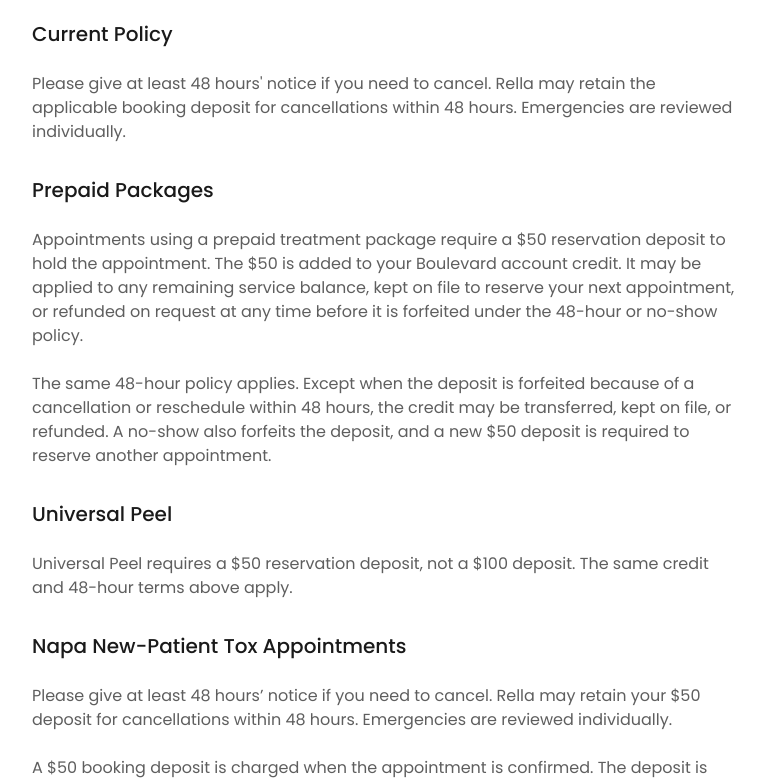
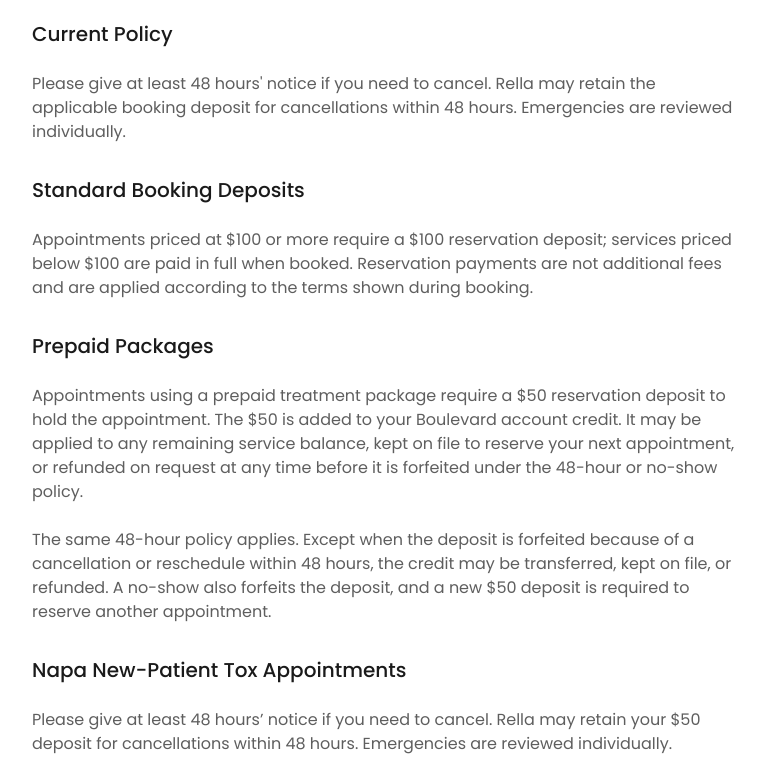
Before and after one commit to zwagner19/rella-aesthetics, a Next.js app: page /cancellation-policy in a window 1280 px wide. Shown: the part 492-1274 px from the top of the page, without its empty margins (256-1021 px from the left). Built offline with nearby package versions, Linux system fonts and the light colour scheme; no server answers.

Commit message:
Clarify reservation deposit policy

```diff
--- a/src/app/(site)/cancellation-policy/page.tsx
+++ b/src/app/(site)/cancellation-policy/page.tsx
@@ -4,7 +4,7 @@
 import {
   PREPAID_PACKAGE_POLICY,
   PREPAID_PACKAGE_TIMING_POLICY,
-  UNIVERSAL_PEEL_POLICY,
+  STANDARD_BOOKING_POLICY,
 } from "./policy-copy";
 
 export const metadata: Metadata = {
@@ -43,13 +43,15 @@
             </p>
 
             <h2 className="font-medium text-xl text-ink mt-8">
+              Standard Booking Deposits
+            </h2>
+            <p>{STANDARD_BOOKING_POLICY}</p>
+
+            <h2 className="font-medium text-xl text-ink mt-8">
               Prepaid Packages
             </h2>
             <p>{PREPAID_PACKAGE_POLICY}</p>
             <p>{PREPAID_PACKAGE_TIMING_POLICY}</p>
-
-            <h2 className="font-medium text-xl text-ink mt-8">Universal Peel</h2>
-            <p>{UNIVERSAL_PEEL_POLICY}</p>
 
             <h2 className="font-medium text-xl text-ink mt-8">
               Napa New-Patient Tox Appointments
--- a/src/app/(site)/cancellation-policy/policy-copy.ts
+++ b/src/app/(site)/cancellation-policy/policy-copy.ts
@@ -1,3 +1,7 @@
+export const STANDARD_BOOKING_POLICY =
+  "Appointments priced at $100 or more require a $100 reservation deposit; services priced below $100 are paid in full when booked. " +
+  "Reservation payments are not additional fees and are applied according to the terms shown during booking.";
+
 export const PREPAID_PACKAGE_POLICY =
   "Appointments using a prepaid treatment package require a $50 reservation deposit to hold the appointment. " +
   "The $50 is added to your Boulevard account credit. It may be applied to any remaining service balance, " +
@@ -7,6 +11,3 @@
   "The same 48-hour policy applies. Except when the deposit is forfeited because of a cancellation or reschedule " +
   "within 48 hours, the credit may be transferred, kept on file, or refunded. A no-show also forfeits the deposit, " +
   "and a new $50 deposit is required to reserve another appointment.";
-
-export const UNIVERSAL_PEEL_POLICY =
-  "Universal Peel requires a $50 reservation deposit, not a $100 deposit. The same credit and 48-hour terms above apply.";
```
Also changed, not shown: 1 other file (tests, documents, lock files or other folders).
